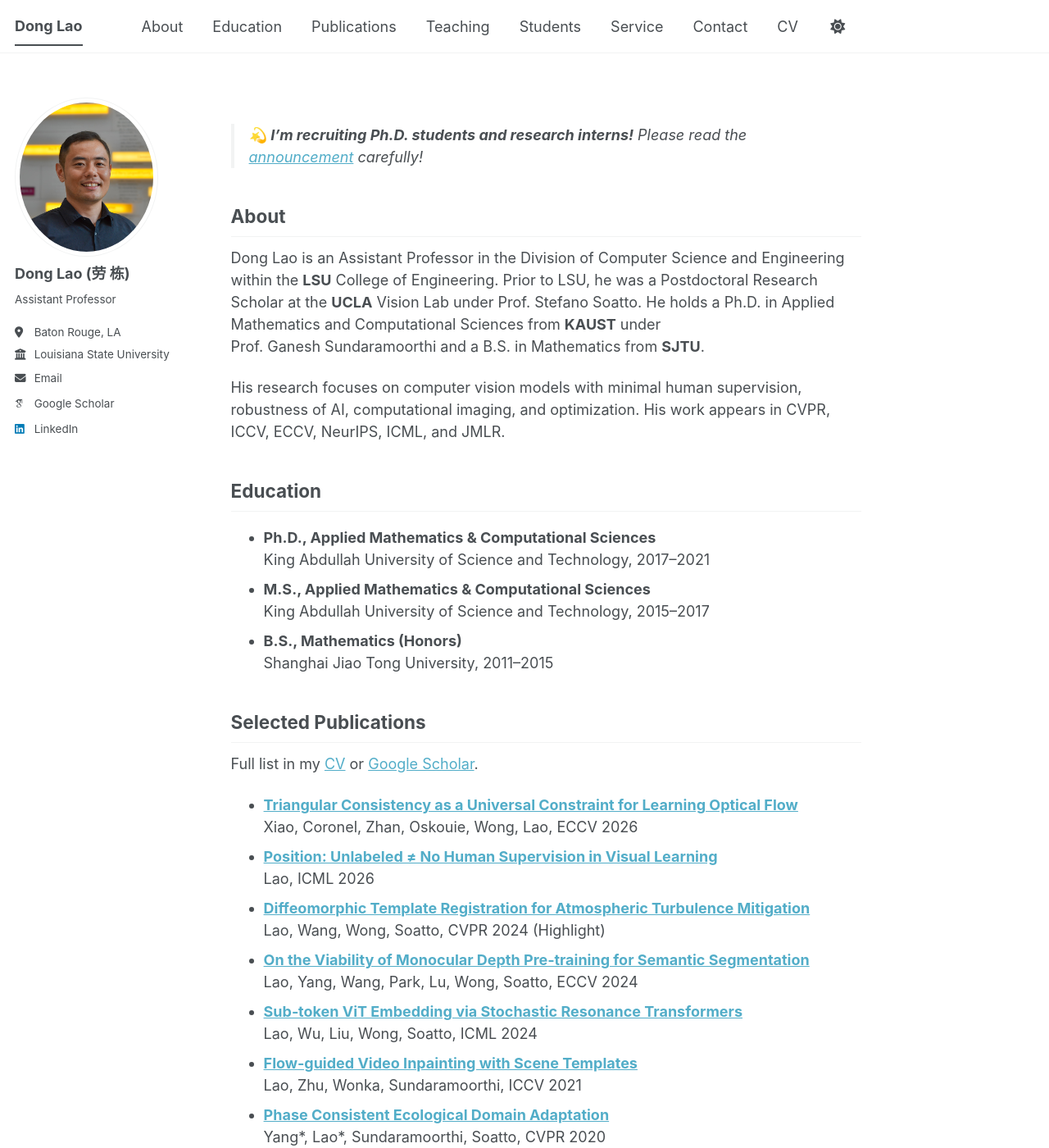
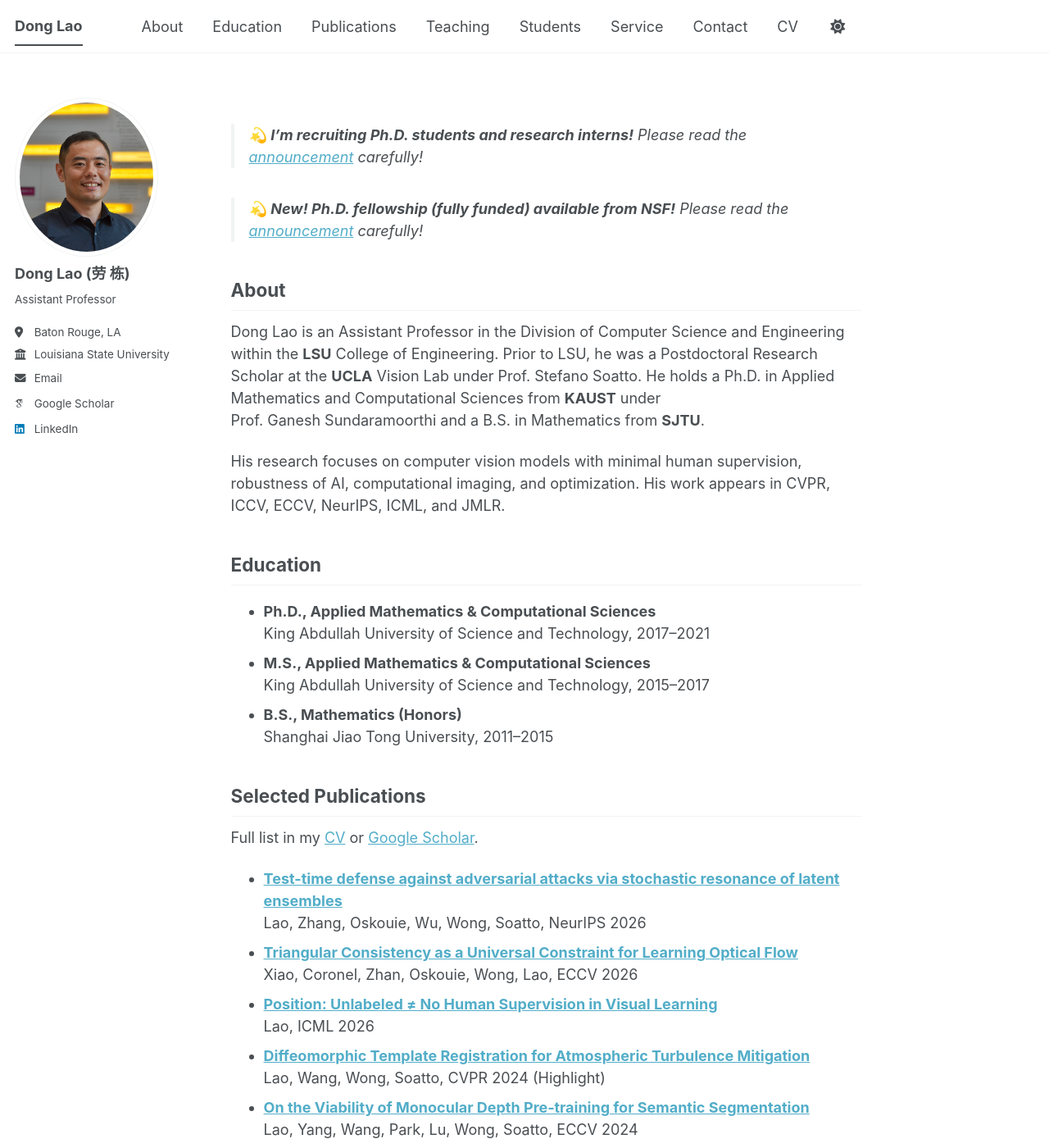
Before and after one commit to donglao/donglao.github.io, a Jekyll site: the page built from _pages/about.md, in a window 1280 px wide and 1400 px high. Shown: the whole window at 82% size. Built offline with Jekyll 4.4.1, drawn with Linux system fonts in a browser that asks for light colours; some web fonts are replaced; a script bundle is joined from its source files by our own code; library files that are not in the unit come from our copies; some of the changed text lies outside the part shown.

Commit message:
Update about page with announcements and publications
Added announcements for recruiting Ph.D. students and a new fellowship opportunity. Updated selected publications and service roles.

```diff
--- a/_pages/about.md
+++ b/_pages/about.md
@@ -5,6 +5,8 @@ author_profile: true
 ---
 
 > **💫 I’m recruiting Ph.D. students and research interns!** Please read the [announcement](https://docs.google.com/document/d/17UiuGiYNNQoqj1jpuxVu68DWzwTOIrJORpkwV1-USVY/edit?usp=sharing) carefully!
+
+> **💫 New! Ph.D. fellowship (fully funded) available from NSF!** Please read the [announcement](https://etap.nsf.gov/award/8547/opportunity/12104) carefully!
 
 <a id="about"></a>
 
@@ -31,6 +33,8 @@ His research focuses on computer vision models with minimal human supervision, r
 
 Full list in my [CV](/files/CV.pdf) or [Google Scholar](https://scholar.google.com/citations?user=MnO1l-cAAAAJ).
 
+ - [**Test-time defense against adversarial attacks via stochastic resonance of latent ensembles**](/files/Xiao_Optical_Flow_ECCV_2026_paper.pdf)
+   Lao, Zhang, Oskouie, Wu, Wong, Soatto, NeurIPS 2026
  - [**Triangular Consistency as a Universal Constraint for Learning Optical Flow**](/files/Xiao_Optical_Flow_ECCV_2026_paper.pdf)
    Xiao, Coronel, Zhan, Oskouie, Wong, Lao, ECCV 2026
  - [**Position: Unlabeled ≠ No Human Supervision in Visual Learning**](/files/Lao_Unlabeled_ICML_2026_paper.pdf)
```
Also changed, not shown: other parts of _pages/about.md (+2 -1 lines).
